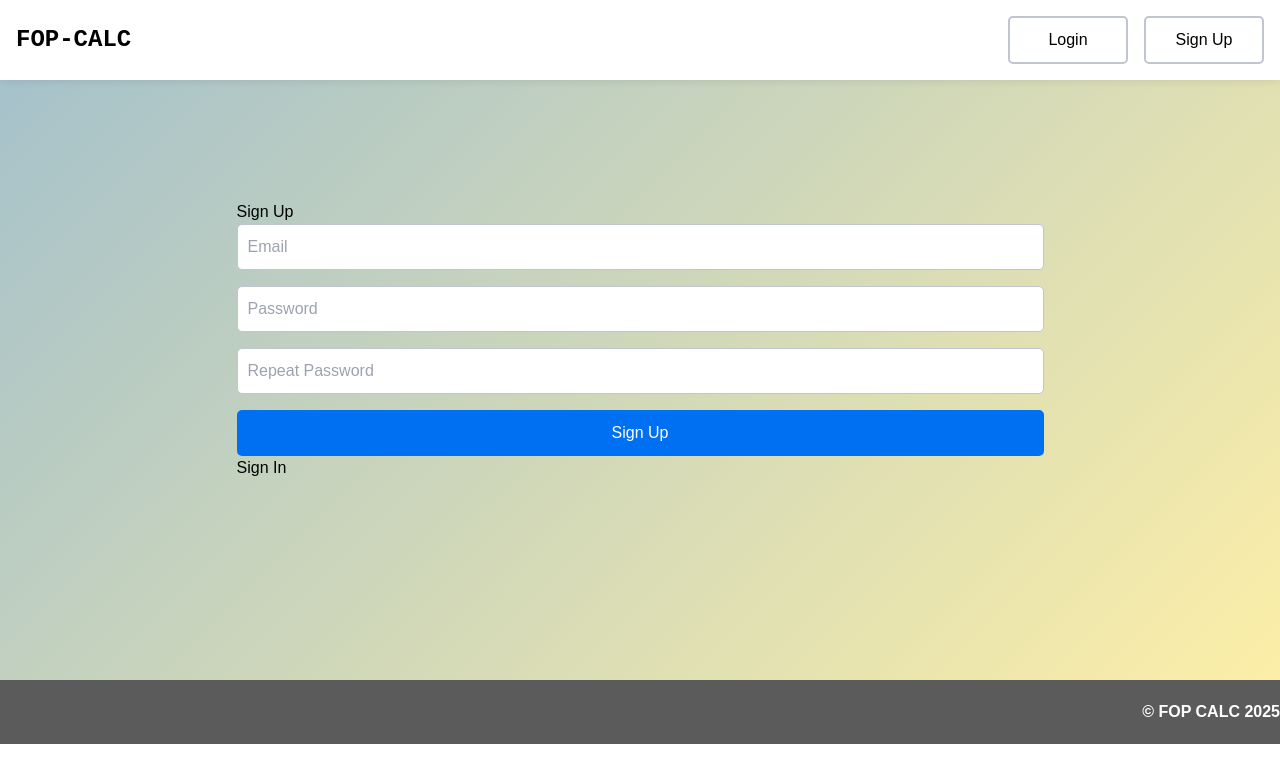
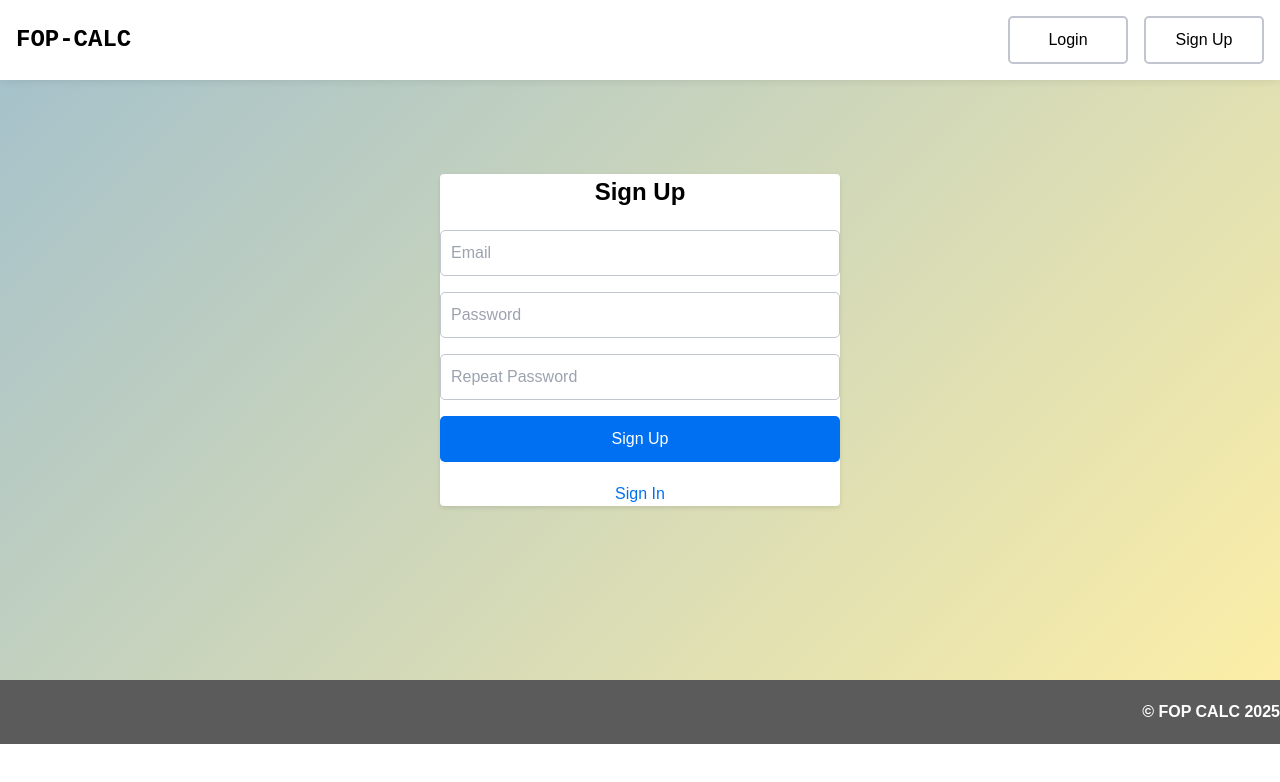
Before and after one commit to CrazzzzyDiamond/fop_app, a Next.js app: page /sign-up in a window 1280 px wide. Shown: the top 782 px of the page. Built offline with nearby package versions, Linux system fonts and the light colour scheme.

Commit message:
feat: auth pages css refactor

```diff
--- a/src/app/globals.css
+++ b/src/app/globals.css
@@ -9,6 +9,7 @@
   --blue-hover: #0366d6;
   --grey: #c0c5cf;
   --grey-hover: #aaafb9;
+  --text-grey: #6b7280;
 }
 
 @media (prefers-color-scheme: dark) {
@@ -19,8 +20,6 @@
 }
 
 body {
-  /* color: var(--foreground); */
-  /* background: var(--background); */
   font-family: Arial, Helvetica, sans-serif;
 }
 
@@ -34,5 +33,30 @@ body {
   align-items: center;
   padding: 40px 20px;
   background: linear-gradient(135deg, rgb(162, 192, 204), rgb(252, 238, 167));
-  /* background: var(--foreground); */
 }
+
+.authWrapper {
+  max-width: 400px;
+}
+
+.authTitle {
+  margin-bottom: 20px;
+  font-size: 24px;
+  font-weight: 600;
+  text-align: center;
+}
+
+.authHelpText {
+  margin-bottom: 20px;
+  font-size: 16px;
+  text-align: center;
+  color: var(--text-grey);
+}
+
+.authLink {
+  color: var(--blue);
+  text-decoration: none;
+  display: block;
+  margin-top: 20px;
+  text-align: center;
+}
--- a/src/app/home.module.css
+++ b/src/app/home.module.css
@@ -57,6 +57,6 @@
     .heroImage {
         object-fit: contain;
         width: 100%;
-        max-height: 60vh;
+        max-height: 80vh;
     }
 }
--- a/src/app/sign-up/page.tsx
+++ b/src/app/sign-up/page.tsx
@@ -1,14 +1,14 @@
 "use client";
 
 import Link from 'next/link';
-
+import Paper from '@/components/Paper';
 import TextInut from '@/components/TextInut';
 import Button from '@/components/Button';
 
 const RegisterPage = () => {
     return (
-        <div className="w-96 bg-white p-6 rounded-lg shadow-lg">
-            <h1 className="text-3xl text-center font-semibold mt-6 mb-8">
+        <Paper className="authWrapper">
+            <h1 className="authTitle">
                 Sign Up
             </h1>
             <TextInut
@@ -27,13 +27,10 @@ const RegisterPage = () => {
                 onClick={() => console.log('Sign In')}
                 fullWidth
             />
-            <div className="
-                text-center mt-4 text-blue-500 cursor-pointer hover:underline
-                display: block
-            ">
+            <div className="authLink">
                 <Link href="/sign-in">Sign In</Link>
             </div>
-        </div>
+        </Paper>
     )
 }
 
```
Also changed, not shown: src/app/new-password/page.tsx (+5 -4 lines), src/app/reset-password/page.tsx (+5 -5 lines), src/app/sign-in/page.tsx (+5 -8 lines).
